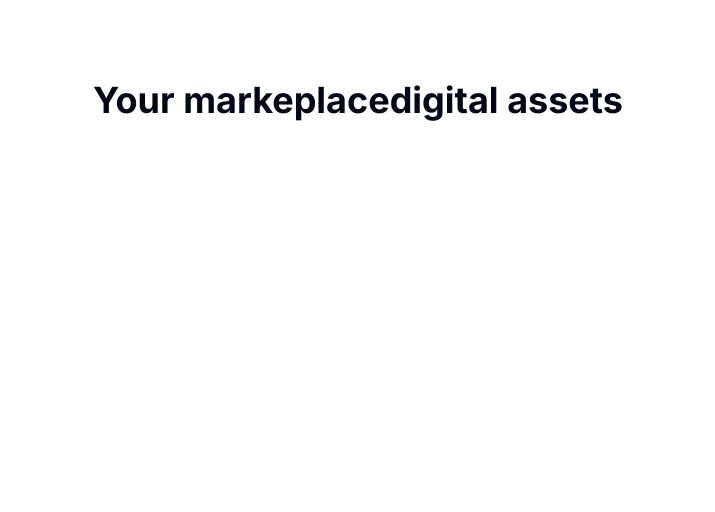
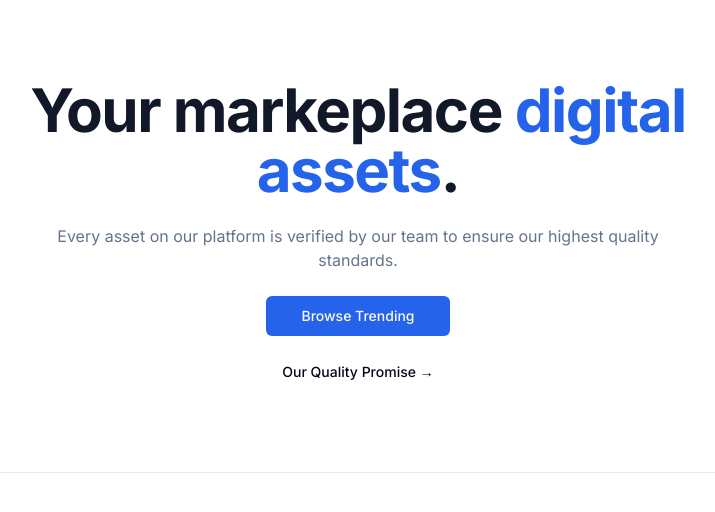
Before and after one commit to alexandriaroberts/e-commerce-full-stack, a Next.js app: page / in a window 1280 px wide. Shown: the top 512 px of the page, without its empty margins (282-997 px from the left). Built offline with nearby package versions, Linux system fonts and the light colour scheme.

Commit message:
setting up homepage with shadui

```diff
--- a/package.json
+++ b/package.json
@@ -9,9 +9,10 @@
     "lint": "next lint"
   },
   "dependencies": {
+    "@radix-ui/react-slot": "^1.0.2",
     "class-variance-authority": "^0.7.0",
     "clsx": "^2.1.0",
-    "lucide-react": "^0.363.0",
+    "lucide-react": "^0.364.0",
     "next": "14.1.4",
     "react": "^18",
     "react-dom": "^18",
--- a/src/app/page.tsx
+++ b/src/app/page.tsx
@@ -1,13 +1,62 @@
 import MaxWidthWrapper from '@/components/MaxWidthWrapper';
+import { Button, buttonVariants } from '@/components/ui/button';
+import { ArrowDownToLine, CheckCircle, Leaf } from 'lucide-react';
+
+const perks = [
+  {
+    name: 'Instant Delivery',
+    Icon: ArrowDownToLine,
+    description:
+      'Get your assets delivered to your email in seconds and download them right away.',
+  },
+  {
+    name: 'Guaranteed Quality',
+    Icon: CheckCircle,
+    description:
+      'Every asset on our platform is verified by our team to ensure our highest quality standards. Not happy? We offer a 30-day refund guarantee.',
+  },
+  {
+    name: 'For the Planet',
+    Icon: Leaf,
+    description:
+      "We've pledged 1% of sales to the preservation and restoration of the natural environment.",
+  },
+];
+import Link from 'next/link';
 
 export default function Home() {
   return (
-    <MaxWidthWrapper>
-      <div className='py-20 mx-auto text-center flex flex-col items-center max-w-3xl'>
-        <h1 className='text-4xl font-bold'>
-          Your markeplace<span className='text-blue400'>digital assets</span>
-        </h1>
-      </div>
-    </MaxWidthWrapper>
+    <>
+      <MaxWidthWrapper>
+        <div className='py-20 mx-auto text-center flex flex-col items-center max-w-3xl'>
+          <h1 className='text-4xl font-bold tracking-tight text-gray-900 sm:text-6xl'>
+            Your markeplace{' '}
+            <span className='text-blue-600'>digital assets</span>.
+          </h1>
+          <p className='mt-6 text-large max-w-prose text-muted-foreground'>
+            Every asset on our platform is verified by our team to ensure our
+            highest quality standards.
+          </p>
+          <div className='flex flex-col sm:flex-col gap-4 mt-6'>
+            <Link href='/products' className={buttonVariants()}>
+              Browse Trending
+            </Link>
+            <Button variant='ghost'>Our Quality Promise &rarr;</Button>
+          </div>
+        </div>
+
+        {/* TODO: List products */}
+      </MaxWidthWrapper>
+
+      <section className='border-t border-gray-200 bf-gray-50'>
+        <MaxWidthWrapper className='py-20'>
+          <div className='grid grid-cols-1 gap-y-12 sm:grid-cols-2 sm:gap-x-6 lg:grid-cols-3 lg:gap-x-8 lg:gap-y-0'>
+            {perks.map((perk) => (
+              <div key={perk.name}></div>
+            ))}
+          </div>
+        </MaxWidthWrapper>
+      </section>
+    </>
   );
 }
--- a/src/components/MaxWidthWrapper.tsx
+++ b/src/components/MaxWidthWrapper.tsx
@@ -1,11 +1,11 @@
+import { cn } from '@/lib/utils';
 import { ReactNode } from 'react';
-import { cn } from '@/lib/utils';
 
 const MaxWidthWrapper = ({
   className,
   children,
 }: {
-  className?: 'string';
+  className?: string;
   children: ReactNode;
 }) => {
   return (
--- /dev/null
+++ b/src/components/ui/button.tsx
@@ -0,0 +1,56 @@
+import * as React from "react"
+import { Slot } from "@radix-ui/react-slot"
+import { cva, type VariantProps } from "class-variance-authority"
+
+import { cn } from "@/lib/utils"
+
+const buttonVariants = cva(
+  "inline-flex items-center justify-center whitespace-nowrap rounded-md text-sm font-medium ring-offset-background transition-colors focus-visible:outline-none focus-visible:ring-2 focus-visible:ring-ring focus-visible:ring-offset-2 disabled:pointer-events-none disabled:opacity-50",
+  {
+    variants: {
+      variant: {
+        default: "bg-primary text-primary-foreground hover:bg-primary/90",
+        destructive:
+          "bg-destructive text-destructive-foreground hover:bg-destructive/90",
+        outline:
+          "border border-input bg-background hover:bg-accent hover:text-accent-foreground",
+        secondary:
+          "bg-secondary text-secondary-foreground hover:bg-secondary/80",
+        ghost: "hover:bg-accent hover:text-accent-foreground",
+        link: "text-primary underline-offset-4 hover:underline",
+      },
+      size: {
+        default: "h-10 px-4 py-2",
+        sm: "h-9 rounded-md px-3",
+        lg: "h-11 rounded-md px-8",
+        icon: "h-10 w-10",
+      },
+    },
+    defaultVariants: {
+      variant: "default",
+      size: "default",
+    },
+  }
+)
+
+export interface ButtonProps
+  extends React.ButtonHTMLAttributes<HTMLButtonElement>,
+    VariantProps<typeof buttonVariants> {
+  asChild?: boolean
+}
+
+const Button = React.forwardRef<HTMLButtonElement, ButtonProps>(
+  ({ className, variant, size, asChild = false, ...props }, ref) => {
+    const Comp = asChild ? Slot : "button"
+    return (
+      <Comp
+        className={cn(buttonVariants({ variant, size, className }))}
+        ref={ref}
+        {...props}
+      />
+    )
+  }
+)
+Button.displayName = "Button"
+
+export { Button, buttonVariants }
```
Also changed, not shown: 2 other files (tests, documents, lock files or other folders).
